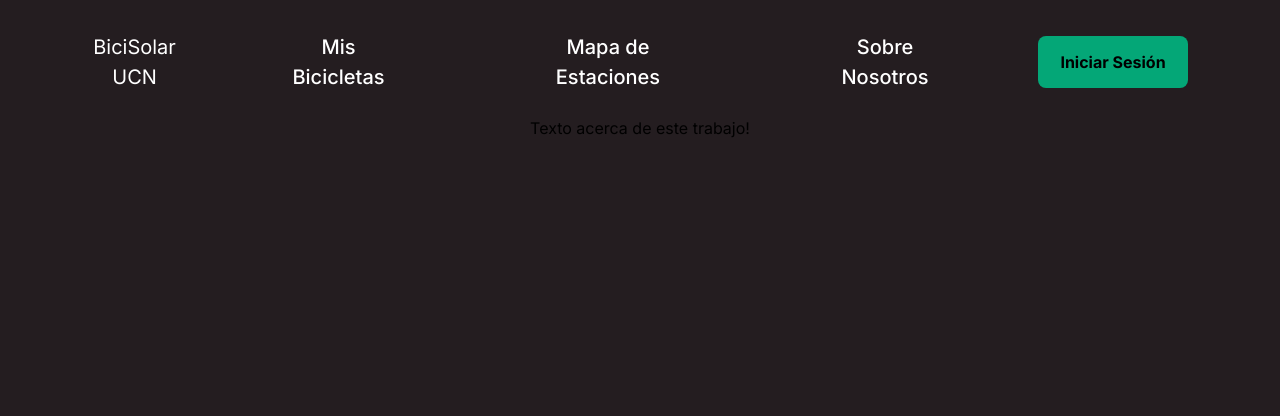
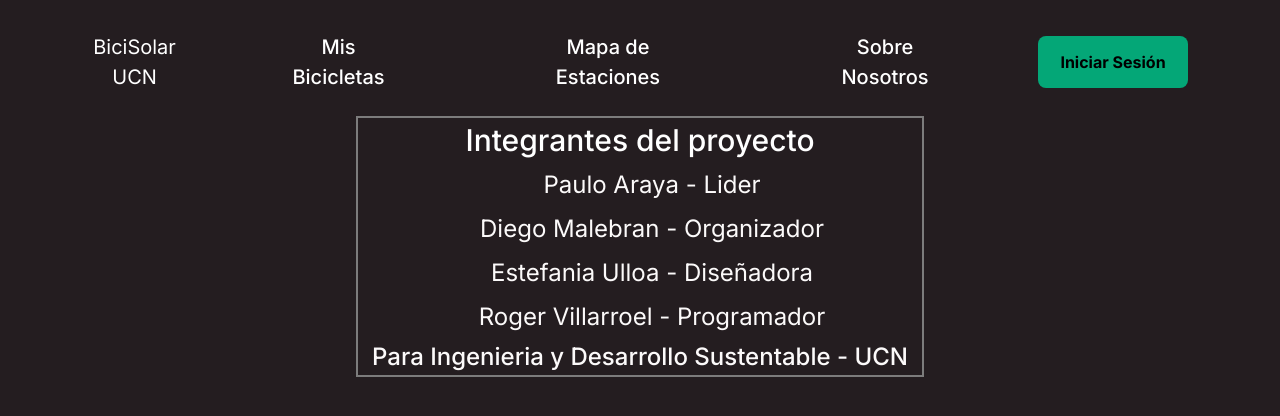
Before and after one commit to MotelPaso/Bicicletero, a React (Vite) app in the folder frontend/: page /acerca in a window 1280 px wide. Shown: the top 416 px of the page. Built offline with nearby package versions, Linux system fonts and the light colour scheme.

Commit message:
feat: about page

```diff
--- a/frontend/src/pages/About.jsx
+++ b/frontend/src/pages/About.jsx
@@ -1,9 +1,39 @@
-function About() {
+import "../global.css";
+
+export default function About() {
 	return (
-		<div>
-			<p>Texto acerca de este trabajo!</p>
+		<div className="flex flex-row justify-center w-[100%]">
+			<div className="flex flex-col border-2 border-(--DBorder) w-[50%]">
+				<h1 className="text-[30px] font-medium text-(--DTitle)">
+					Integrantes del proyecto
+				</h1>
+				<div className="flex flex-col text-(--DText)">
+					<Integrantes nombre="Paulo Araya" aporte="Lider" />
+					<Integrantes nombre="Diego Malebran" aporte="Organizador" />
+					<Integrantes nombre="Estefania Ulloa" aporte="Diseñadora" />
+					<Integrantes
+						nombre="Roger Villarroel"
+						aporte="Programador"
+					/>
+				</div>
+				<div>
+					<p className="font-medium text-[24px] text-(--DText)">
+						Para Ingenieria y Desarrollo Sustentable - UCN
+					</p>
+				</div>
+			</div>
 		</div>
 	);
 }
 
-export default About;
+function Integrantes({ nombre, aporte }) {
+	return (
+		<>
+			<div className="flex flex-row justify-center items-center pl-[24px] py-[4px]">
+				<p className="text-[24px] font-normal">
+					{nombre} - {aporte}
+				</p>
+			</div>
+		</>
+	);
+}
--- a/frontend/src/pages/Estaciones.jsx
+++ b/frontend/src/pages/Estaciones.jsx
@@ -59,7 +59,7 @@
 			)}
 			{estaciones.map((estacion) => (
 				<div key={estacion.id} className="flex flex-row items-start">
-					<div className="w-[45%]">
+					<div className="w-[55%]">
 						<Estacion
 							datos={estacion}
 							toggle={() => mostrarBicis(estacion.id)}
```
